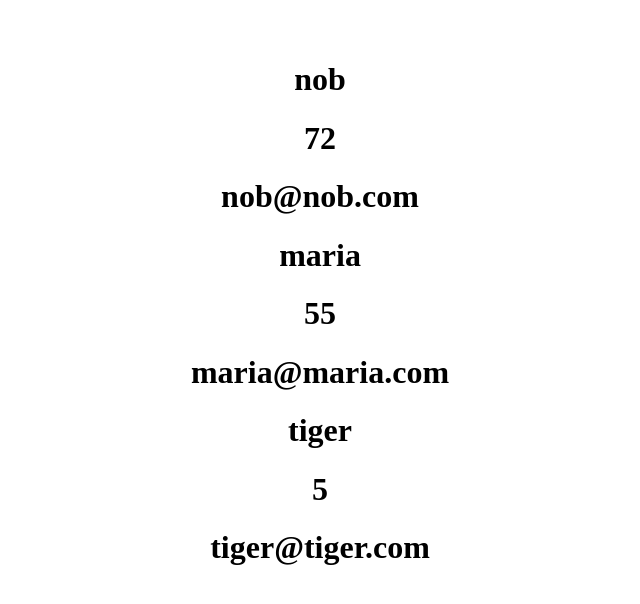
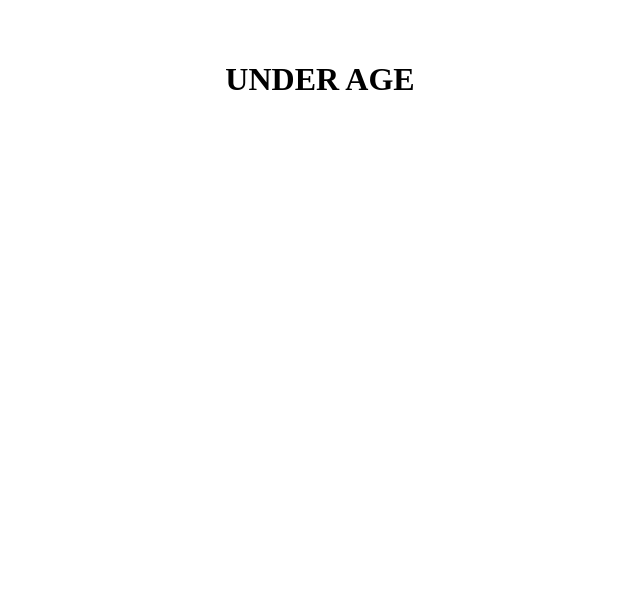
Before and after one commit to yuasys/episode1, a React (Vite) app: page / in a window 1280 px wide. Shown: the top 604 px of the page, without its empty margins (320-960 px from the left). Built offline with nearby package versions, Linux system fonts and the light colour scheme.

Commit message:
Update 2 files
三項演算子を使って描画を制御

```diff
--- a/src/App.css
+++ b/src/App.css
@@ -39,3 +39,7 @@
 .read-the-docs {
   color: #888;
 }
+
+.name {
+  color: red;
+}
--- a/src/App.jsx
+++ b/src/App.jsx
@@ -1,21 +1,10 @@
 import './App.css';
 
 function App() {
+  const age = 17;
   return (
     <div className="App">
-      <User name="nob" age={72} email="nob@nob.com" />
-      <User name="maria" age={55} email="maria@maria.com" />
-      <User name="tiger" age={5} email="tiger@tiger.com" />
-    </div>
-  );
-}
-
-const User = (props) => {
-  return (
-    <div>
-      <h1>{props.name}</h1>
-      <h1>{props.age}</h1>
-      <h1>{props.email}</h1>
+      {age >= 18 ? <h1>OVER AGE</h1> : <h1>UNDER AGE</h1>}
     </div>
   );
 }
```
